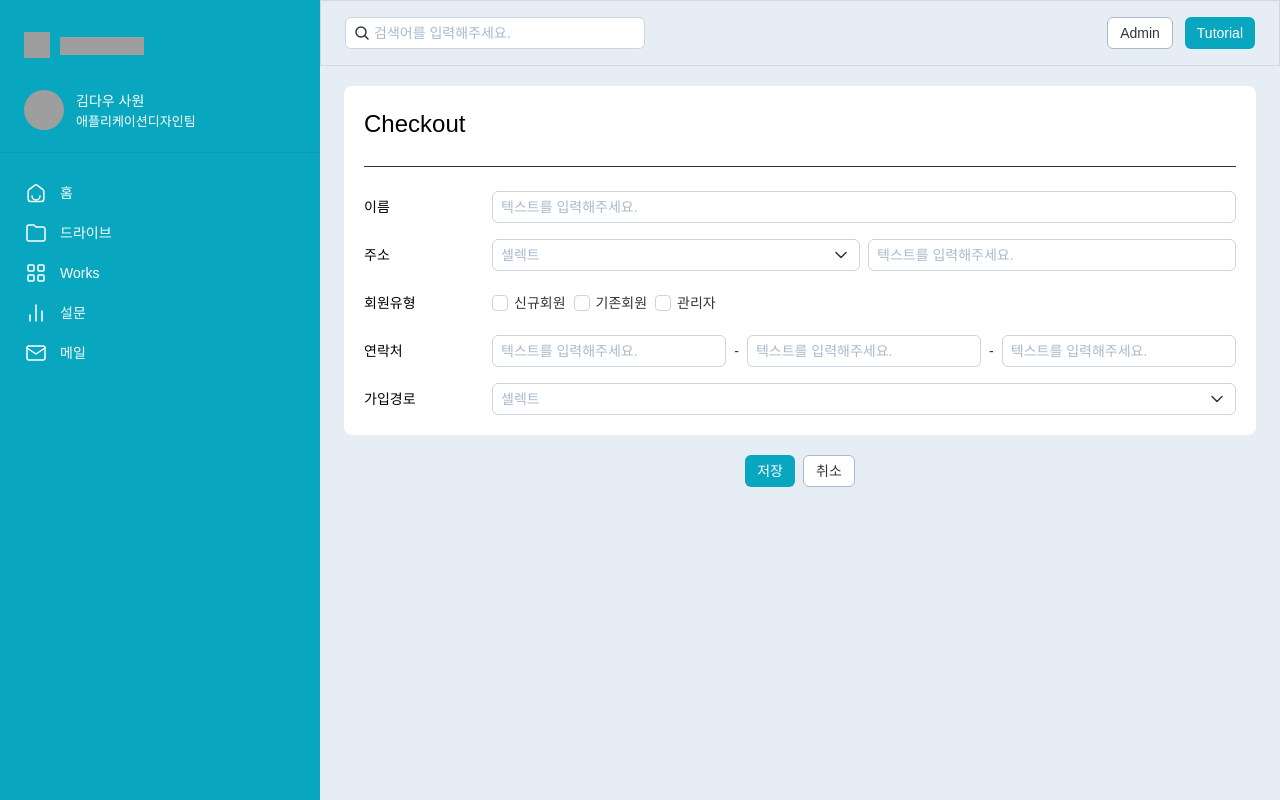
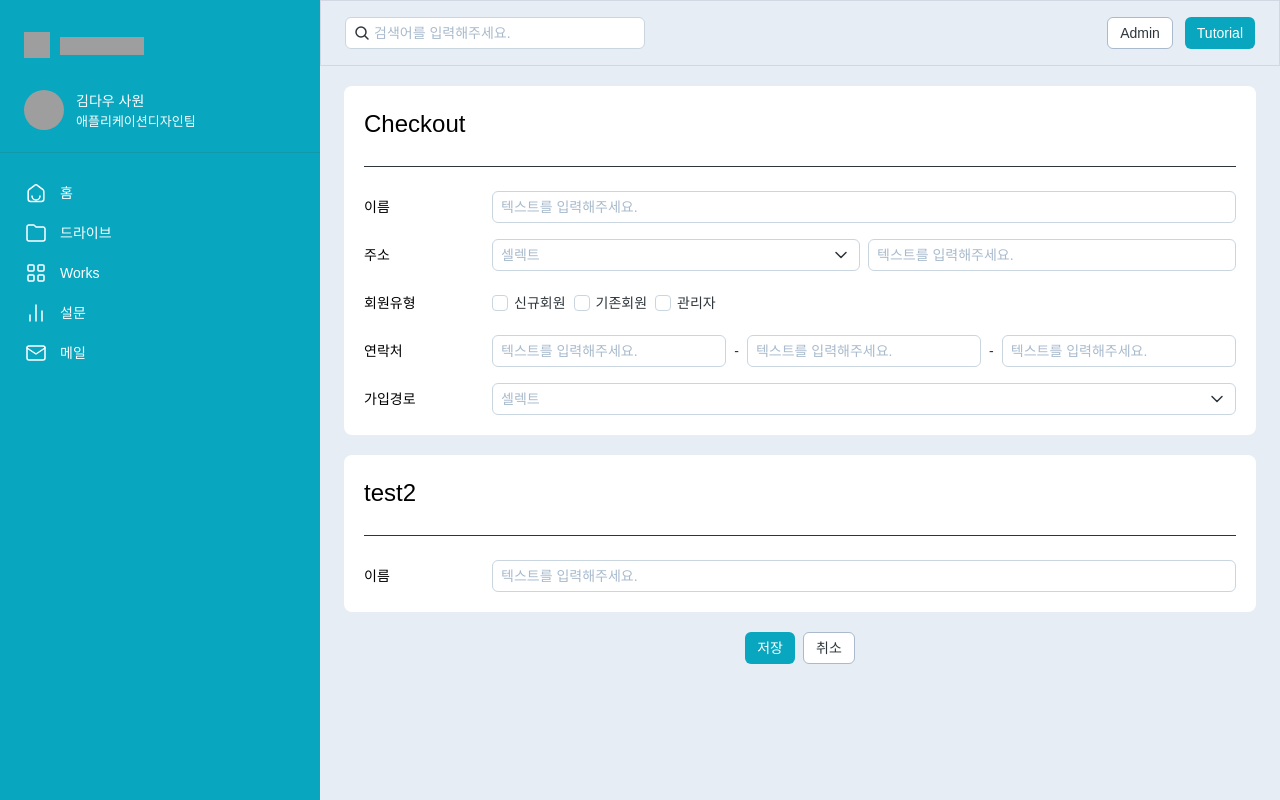
Before and after one commit to daoutech-memory7942/mcp-claude, a React (Vite) app: page /checkout in a window 1280 px wide. Built offline with nearby package versions, Linux system fonts and the light colour scheme; grey boxes are pictures that could not be loaded.

Commit message:
불필요한 div 제거여부 테스트

```diff
--- a/src/pages/CheckoutPage.tsx
+++ b/src/pages/CheckoutPage.tsx
@@ -22,6 +22,7 @@ export default function CheckoutPage() {
   const [phone2, setPhone2] = useState("");
   const [phone3, setPhone3] = useState("");
   const [signupChannel, setSignupChannel] = useState("");
+  const [test2Name, setTest2Name] = useState("");
 
   const regionOptions = [
     { value: "seoul", label: "서울" },
@@ -178,6 +179,28 @@ export default function CheckoutPage() {
             </DashboardLayout.Card>
           </DashboardLayout.Section>
 
+          {/* test2 섹션 */}
+          <DashboardLayout.Section>
+            <DashboardLayout.Card>
+              <DashboardLayout.CardTitle>test2</DashboardLayout.CardTitle>
+              <DashboardLayout.CardContent>
+                {/* 이름 */}
+                <div className="flex items-center gap-2">
+                  <div className="w-[120px] h-8 flex items-center shrink-0">
+                    <label className="font-pretendard text-typo-body-medium-bold text-black">
+                      이름
+                    </label>
+                  </div>
+                  <Input
+                    value={test2Name}
+                    onChange={setTest2Name}
+                    className="flex-1"
+                  />
+                </div>
+              </DashboardLayout.CardContent>
+            </DashboardLayout.Card>
+          </DashboardLayout.Section>
+
           {/* 버튼 영역 */}
           <DashboardLayout.ActionBar>
             <Button type="primary" onClick={handleSave}>
```
